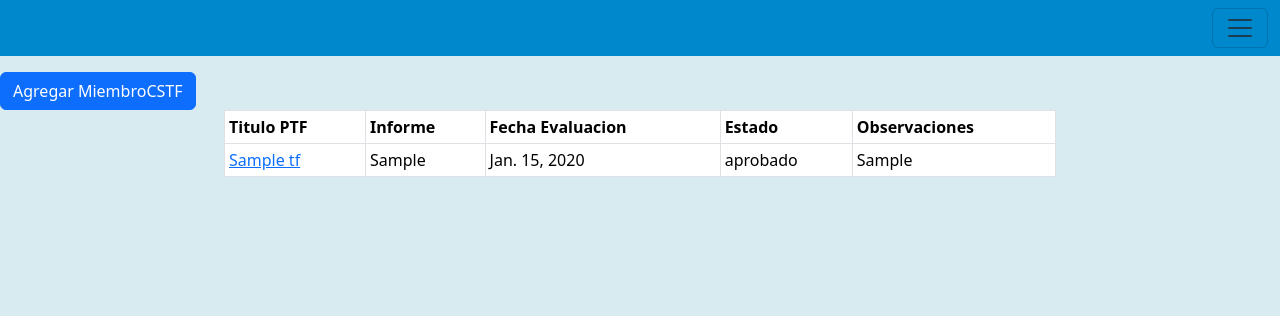
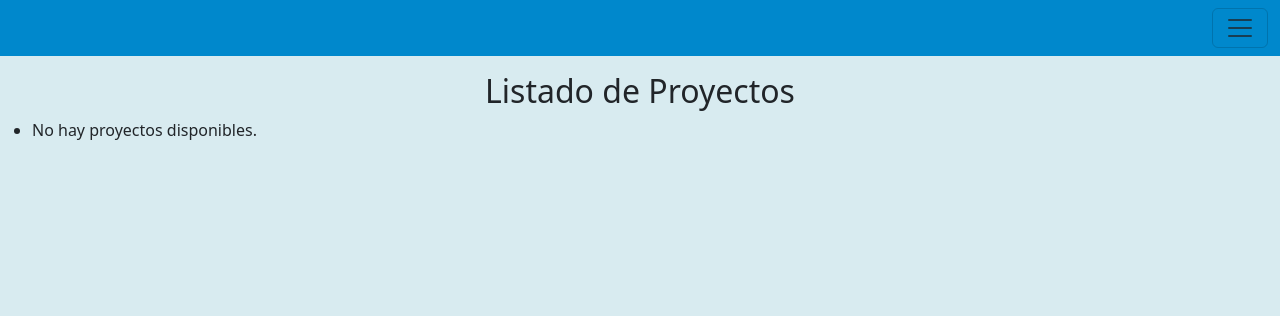
Before and after one commit to Fantitom03/Laboratorio_GestionPTF, a Django app: page /evaluacion/proyectos/ in a window 1280 px wide. Shown: the top 316 px of the page. Run offline with Django 4.2, Linux system fonts and the light colour scheme; tables that the repository leaves empty hold one stand-in row (values such as "Sample post").

Commit message:
Revert "aaaa"
This reverts commit b08f9558d1942e27ccf0b35ffe70752546993dcb.

```diff
--- a/apps/comision/urls.py
+++ b/apps/comision/urls.py
@@ -7,8 +7,8 @@ urlpatterns = [
     # URLs para MiembroCSTF
     path('cstf/', views.miembrocstf_list, name='cstf_list'),
     path('cstf/nuevo/', views.miembrocstf_create, name='cstf_create'),
-    path('cstf/<int:pk>', views.miembrocstf_detail, name='cstf_detail'),
-    path('cstf_delete/<int:pk>', views.miembrocstf_delete, name='cstf_delete'),
+    path('cstf/<int:pk>, <int:tpk>/', views.miembrocstf_detail, name='cstf_detail'),
+    path('cstf_delete/<int:pk>, <int:tpk>/', views.miembrocstf_delete, name='cstf_delete'),
     path('cstf_edit/<int:pk>/', views.miembrocstf_edit, name='cstf_edit'),
 
     # URLs para MiembrosTE
--- a/apps/evaluacion/models.py
+++ b/apps/evaluacion/models.py
@@ -10,10 +10,10 @@ class EvaluacionPTF(models.Model):
     )
 
     proyecto_TF = models.ForeignKey(Proyecto_TF, on_delete = models.CASCADE)
-    informe = models.FileField(blank=True, null=True)
+    informe = models.FileField(null=True)
     fecha_evaluacion = models.DateField()
     estado = models.CharField(max_length=20, choices=estado_op)
-    observaciones = models.CharField(max_length=500, blank=True, null=True)
+    observaciones = models.CharField(max_length=500, null=True)
 
 
 class EvaluacionITF(models.Model):
--- a/apps/evaluacion/templates/evaluacionPTF_list.html
+++ b/apps/evaluacion/templates/evaluacionPTF_list.html
@@ -2,32 +2,14 @@
 {% block titulo %}Listado de Proyectos{% endblock %}
 {% block contenido %}
   <br><br><br>
+  <h2>Listado de Proyectos</h2>
+  <ul>
+    {% for proyecto in proyectos %}
+      <li>{{ proyecto.titulo_ptf }}</li>
+      <li>{{ proyecto.fecha_presentacion }}</li>
 
-
-  <a href="{% url 'evaluacion:evaluacionPTF_create' %}" class="btn btn-primary">Agregar MiembroCSTF</a>
-
-    <div id="resultados">
-        <table class="table table-bordered table-sm" style="justify-content: center;width: 65%; margin-left: auto; margin-right: auto;">
-            <thead>
-                <tr>
-                    <th scope="col">Titulo PTF</th>
-                    <th scope="col">Informe</th>
-                    <th scope="col">Fecha Evaluacion</th>
-                    <th scope="col">Estado</th>
-                    <th scope="col">Observaciones</th>
-                </tr>
-            </thead>
-            <tbody>
-            {% for evaluacion in evaluaciones %}
-                <tr>
-                    <td scope="row"><a href="{% url 'evaluacion:evaluacionPTF_detail' evaluacion.id %}">{{ evaluacion.proyecto_TF.titulo_ptf }}</a></td>
-                    <td>{{ evaluacion.informe }}</td>
-                    <td>{{ evaluacion.fecha_evaluacion }}</td>
-                    <td>{{ evaluacion.estado }}</td>
-                    <td>{{ evaluacion.observaciones }}</td>
-                </tr>
-            {% endfor %}
-            </tbody>
-        </table>
-    </div>
+    {% empty %}
+      <li>No hay proyectos disponibles.</li>
+    {% endfor %}
+  </ul>
 {% endblock %}
--- a/apps/evaluacion/urls.py
+++ b/apps/evaluacion/urls.py
@@ -5,9 +5,12 @@ app_name = 'evaluacion'
 
 urlpatterns = [
     #evaluacion_ptf views
-    path('proyectos/', views.evaluacionPTF_list, name='evaluacionPTF_list'),
-    path('proyectos/<int:pk>/', views.evaluacionPTF_detail, name='evaluacionPTF_detail'),
-    path('proyectos/evaluar/', views.evaluacionPTF_create, name='evaluacionPTF_create'),
-    path('proyectos_delete/<int:pk>/', views.evaluacionPTF_delete, name='evaluacionPTF_delete'),
-    path('proyectos_edit/<int:pk>/',views.evaluacionPTF_edit, name='evaluacionPTF_edit'),
+    path('proyectos/', views.evaluacionPTF_list, name='proyecto_list'),
+    path('proyectos/<int:pk>/', views.evaluacionPTF_detail, name='proyecto_detail'),
+    path('proyectos/<int:pk>/evaluar/', views.evaluacionPTF_create, name='proyecto_evaluar'),
+    #path('docente/', views.docente_list, name='docente_list'),
+    #path('docente/nuevo/', views.docente_create, name='docente_create'),
+    #path('docente/<int:pk>/', views.docente_detail, name='docente_detail'),
+    #path('docente_delete/<int:pk>/', views.docente_delete, name='docente_delete'),
+    #path('docente_edit/<int:pk>/',views.docente_edit, name='docente_edit'),
 ]
--- a/apps/evaluacion/views.py
+++ b/apps/evaluacion/views.py
@@ -15,43 +15,15 @@ def evaluacionPTF_detail(request, pk):
     return render(request, 'evaluacionPTF_detail.html', {'evaluacion': evaluacion})
 
 
-def evaluacionPTF_create(request):
-
+def evaluacionPTF_create (request):
     if request.method == 'POST':
         form = EvaluacionPTFForm(request.POST)
         if form.is_valid():
-            nueva_evaluacion = form.save(commit=False)
+            nueva_evaluacion = form.save(commit=True)
             nueva_evaluacion.clean()
             nueva_evaluacion.save()
-            messages.success(request, 'Se ha agregado correctamente la evaluación')
+            messages.success(request, 'Se ha agregado correctemente la evaluacion')
             return redirect(reverse('evaluacion:evaluacionPTF_list'))
-    else:
-        form = EvaluacionPTFForm()  # Pasa el proyecto como valor inicial
-
-    return render(request, 'evaluacionPTF_create.html', {'form': form})
-
-def evaluacionPTF_edit (request, pk):
-    evaluacion = get_object_or_404(EvaluacionPTF, pk=pk)
-    if request.method == 'POST':
-        form = EvaluacionPTFForm(request.POST, instance=evaluacion)
-        if form.is_valid():
-            evaluacion_editada = form.save(commit=True)
-            evaluacion = evaluacion_editada
-            evaluacion.save()
-            messages.success(request, 'Se ha actualizado correctamente la evaluación')
-            return redirect('evaluacion:evaluacionPTF_detail', pk=evaluacion.pk)
         else:
-            messages.error(request, 'Por favor, corrija los errores en el formulario.')
-    else:
-        form = EvaluacionPTFForm(instance=evaluacion)
-    return render(request, 'evaluacionPTF_edit.html', {'form': form, 'evaluacion': evaluacion})
-
-def evaluacionPTF_delete(request, pk):
-    if request.method == 'POST':
-        if 'id_evaluacion' in request.POST:
-            evaluacion = get_object_or_404(EvaluacionPTF, pk=pk)
-            evaluacion.delete()
-            messages.success(request, 'Se ha eliminado exitosamente la evaluacion')
-        else:
-            messages.error(request, 'Debe indicar qué evaluació desea eliminar')
-    return redirect(reverse('evaluacion:evaluacionPTF_list'))
+            form = EvaluacionPTFForm()
+        return render(request, 'evaluacionPTF_create.html',)
--- a/apps/proyectotf/models.py
+++ b/apps/proyectotf/models.py
@@ -25,6 +25,8 @@ class Proyecto_TF(models.Model):
     cstf = models.ForeignKey(Miembro_CSTF, on_delete=models.CASCADE)
     te_asignado = models.ForeignKey(TribunalEvaluador, on_delete=models.CASCADE)
 
+    def __str__(self):
+        return f'Proyecto TF de {self.matricula}'
 
 
 class Proyecto_TF_Alumno(models.Model):
@@ -46,6 +48,8 @@ class Informe_TF(models.Model):
     estado = models.CharField(max_length=20, choices=estado_op)
     observaciones = models.CharField(max_length=500, null=True)
 
+    def __str__(self):
+        return f'Informe TF de {self.matricula}'
 
 
 """
--- a/gestion_trabajos_finales/urls.py
+++ b/gestion_trabajos_finales/urls.py
@@ -26,7 +26,7 @@ urlpatterns = [
     path('persona/', include('apps.persona.urls', namespace='persona')),
     path('comision/', include('apps.comision.urls', namespace='comision')),
     path('evaluacion/', include('apps.evaluacion.urls', namespace='evaluacion')),
-    path('proyectotf/', include('apps.proyectotf.urls', namespace='proyectotf')),
+    #path('proyectotf/', include('apps.proyectotf.urls', namespace='proyectotf')),
 ]
 
 """
```
Also changed, not shown: apps/evaluacion/forms.py (+1 -13 lines), apps/evaluacion/templates/evaluacionPTF_create.html (+14 -6 lines), apps/evaluacion/templates/evaluacionPTF_detail.html (+3 -20 lines), apps/evaluacion/templates/evaluacionPTF_edit.html (deleted, +0 -17 lines), apps/evaluacion/migrations/0002_alter_evaluacionptf_informe_and_more.py (deleted).
